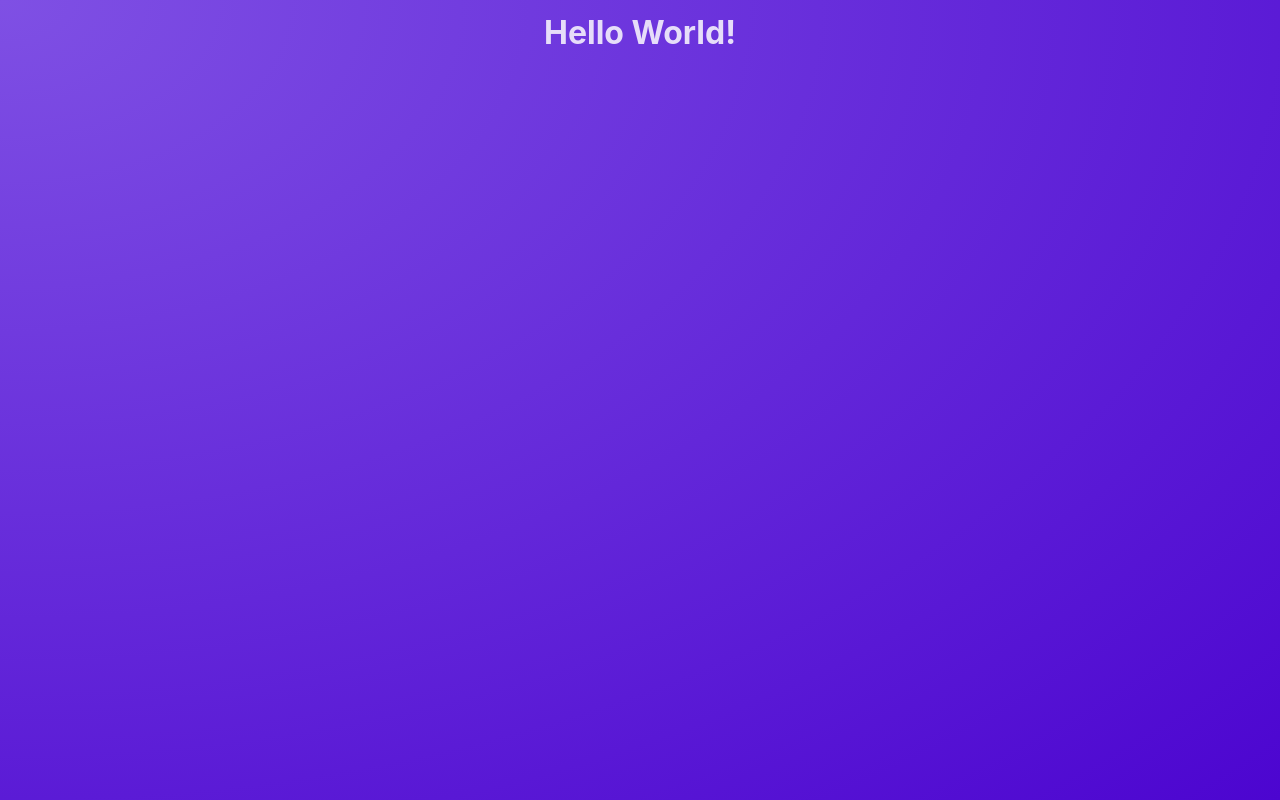
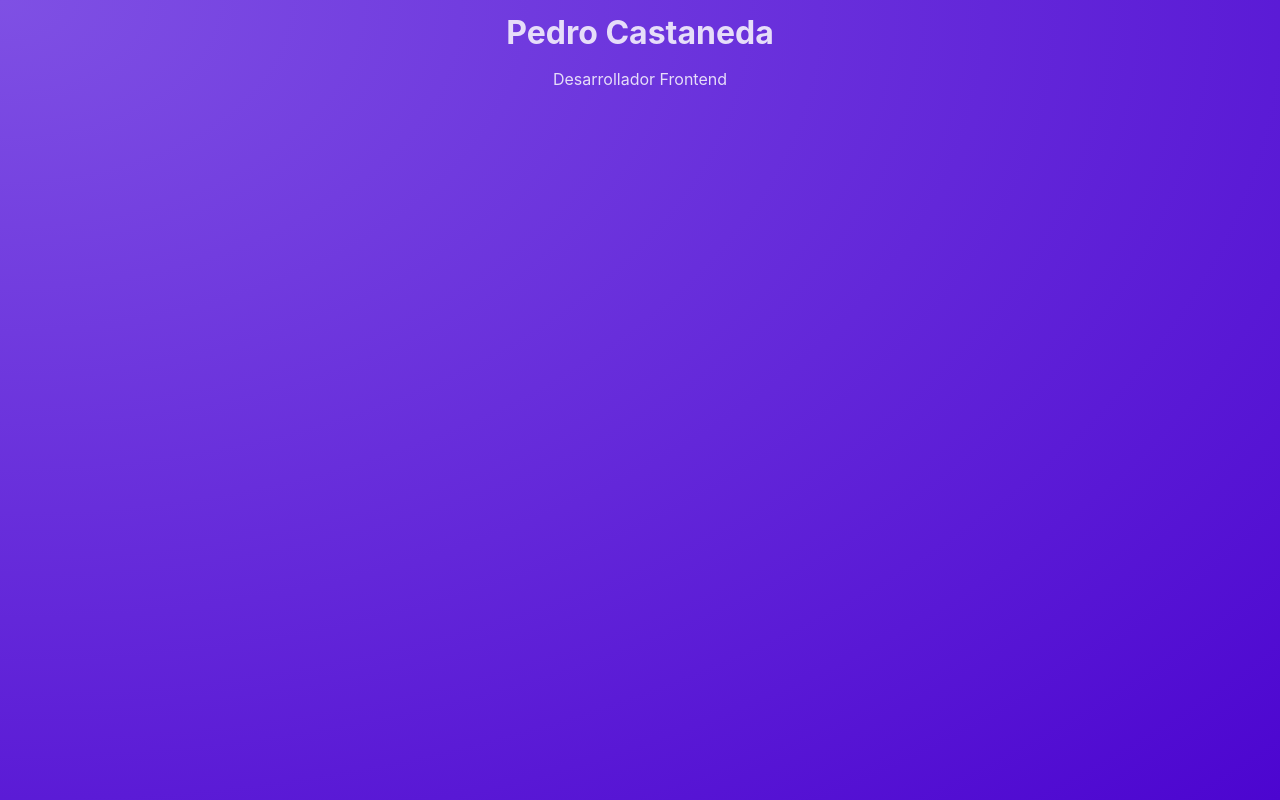
Before and after one commit to rooted92/x-clone, a React (Vite) app: page / in a window 1280 px wide. Built offline with nearby package versions, Linux system fonts and the light colour scheme.

Commit message:
feat: created Post component, imported to App

```diff
--- a/src/App.jsx
+++ b/src/App.jsx
@@ -1,5 +1,11 @@
+import Post from "./components/Post";
+
 function App() {
-  return <h1>Hello World!</h1>;
+  return (
+    <>
+      <Post />
+    </>
+  );
 }
 
 export default App;
--- /dev/null
+++ b/src/components/Post.jsx
@@ -0,0 +1,10 @@
+function Post() {
+    return (
+        <div>
+            <h1>Pedro Castaneda</h1>
+            <p>Desarrollador Frontend</p>
+        </div>
+    );
+}
+
+export default Post;
```
